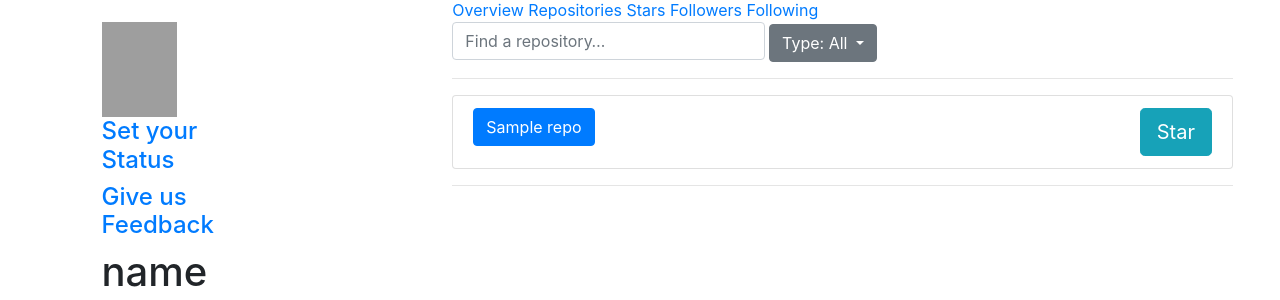
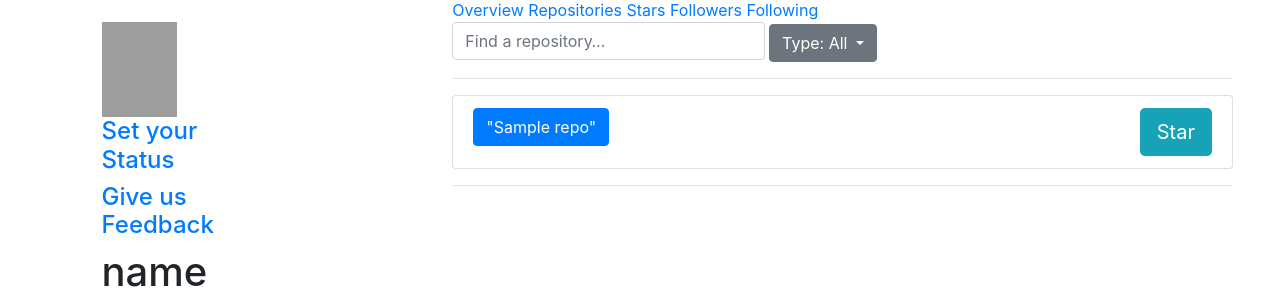
Before and after one commit to ChristinaDRoberts/recreate_gith, a Flask app: template templates/index.html in a window 1280 px wide. Shown: the part 694-994 px from the top of the page. Run offline with Flask 2, Linux system fonts and the light colour scheme; the template is opened without the code that fills it: most values are stand-ins (such as "Sample title", 1, 10 or a date in 2020); some libraries are stand-ins or nearby versions; grey boxes are pictures that could not be loaded.

Commit message:
template work

```diff
--- a/app.py
+++ b/app.py
@@ -29,15 +29,15 @@ def index():
     # print(data[1])
 
     # create a dictionary and assign it a key of repos and a value of the info from second api
-    info_repo = {
+    context = {
         'repos': data2, 'general': data #also assign it another key of general and value of repos info
     }
 
-    print(type(repos))
+    print(type(context["repos"]))
     # sends the info back to program using render template function
     # in index file which we will be using for repos page, and replace the {% %} values with
     # key : value data that we call out of the api data se
-    return render_template('index.html', **info_repo)
+    return render_template('index.html', **context)
 
 
 
--- a/templates/index.html
+++ b/templates/index.html
@@ -15,10 +15,10 @@
             <li class="list-group-item repo-table-item">
 
 {#               IN THE CURLY BRACES IN THIS, IT WILL INSERT THE TITLE OF THE REPO FOR THAT LINK#}
-                <a class="btn btn-primary repos-link"  href="{{ repo.html_url }}">{{ repos.name }}</a>
+                <a class="btn btn-primary repos-link"  href="{{repo.html_url}}">"{{ repo.name }}"</a>
 {#                 MAKES A BUTTON WITH A STAR ON IT TO STAR THE REPOSITORY#}
-                <a href="#" class="btn btn-info btn-lg">
-                    <span class="glyphicon glyphicon-star"></span> Star</a>
+                <sa href="#" class="btn btn-info btn-lg">
+                    <span class="glyphicon glyphicon-star"></span> Star</sa>
             </li>
 {#            ENDS THIS TEMPLATE TAG FOR LOOP#}
         {% endfor %}
```
